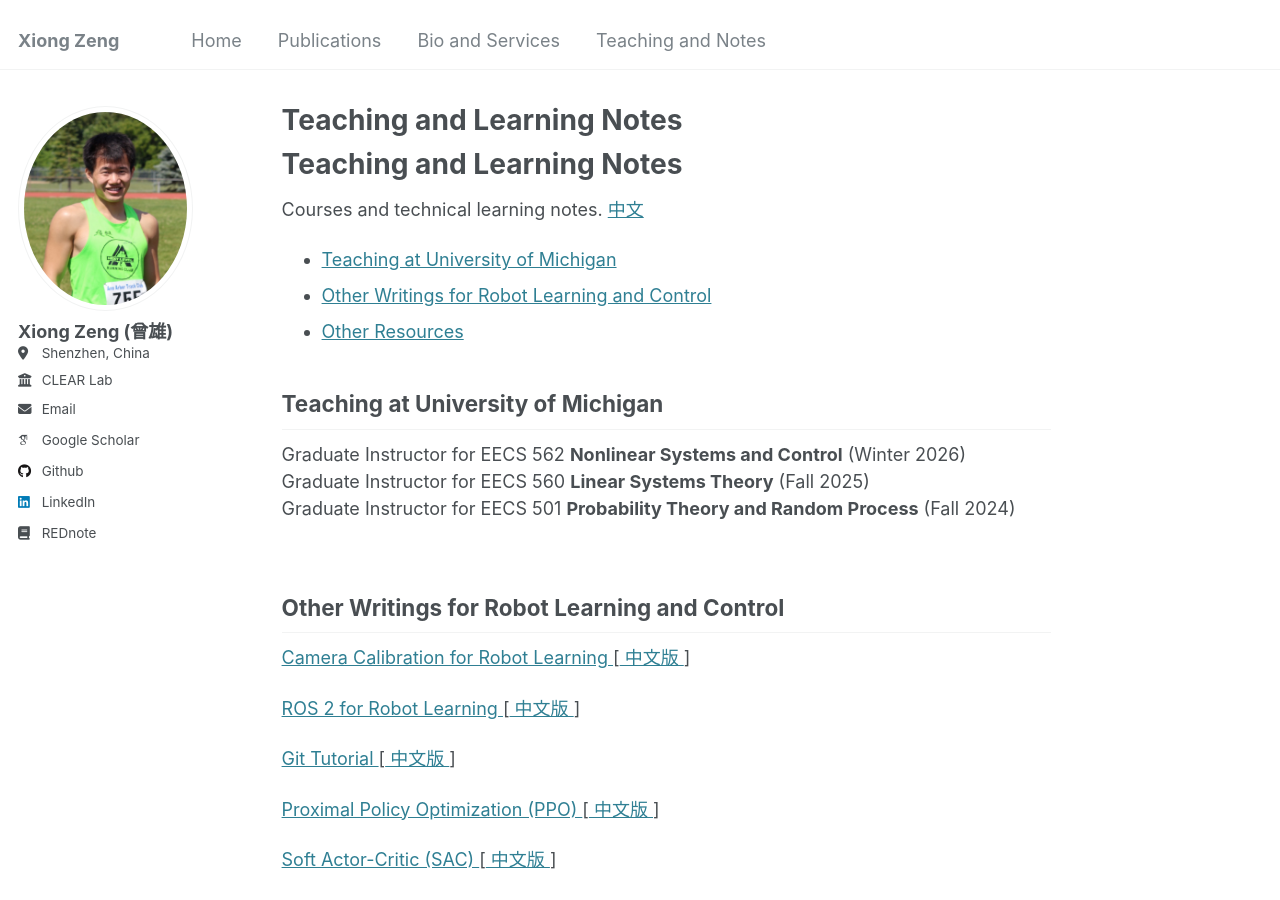
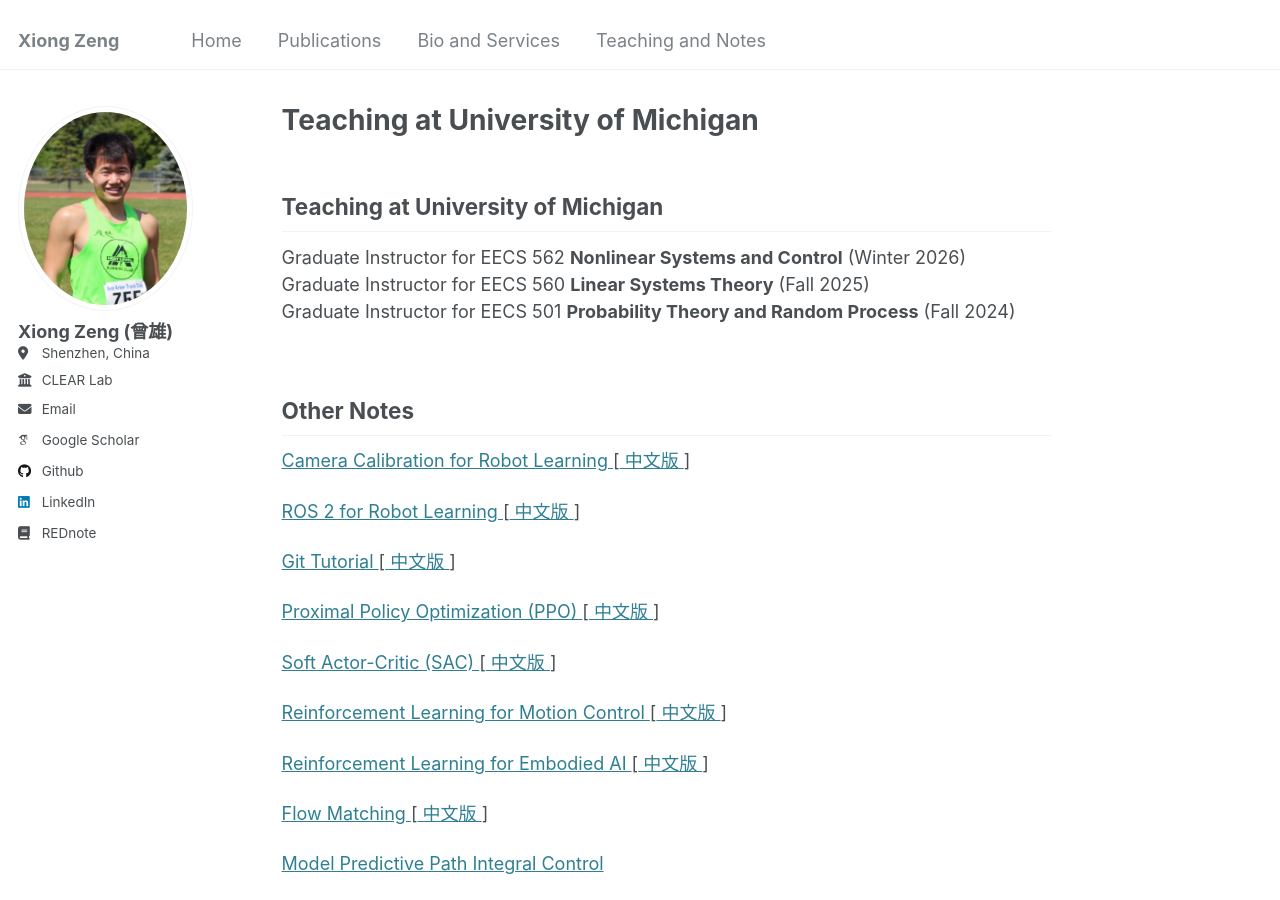
Before and after one commit to zengxiong111/zengxiong.github.io, a Jekyll site: the page built from _pages/teaching.md, in a window 1280 px wide and 900 px high. Built offline with Jekyll 4.4.1, drawn with Linux system fonts in a browser that asks for light colours; some web fonts are replaced; our own code applies the rules of GitHub Pages for plain Markdown files.

Commit message:
Update teaching.md

```diff
--- a/_pages/teaching.md
+++ b/_pages/teaching.md
@@ -6,13 +6,6 @@
   - /resources/
 ---
 
-# Teaching and Learning Notes
-
-Courses and technical learning notes. [中文]({{ site.baseurl }}/teaching/zh-CN/)
-
-- [Teaching at University of Michigan](#teaching-at-university-of-michigan)
-- [Other Writings for Robot Learning and Control](#other-writings-for-robot-learning-and-control)
-- [Other Resources](#other-resources)
 
 ## Teaching at University of Michigan
 
@@ -22,7 +15,7 @@
 &nbsp;
 
 
-## Other Writings for Robot Learning and Control
+## Other Notes
 
 
 
```
